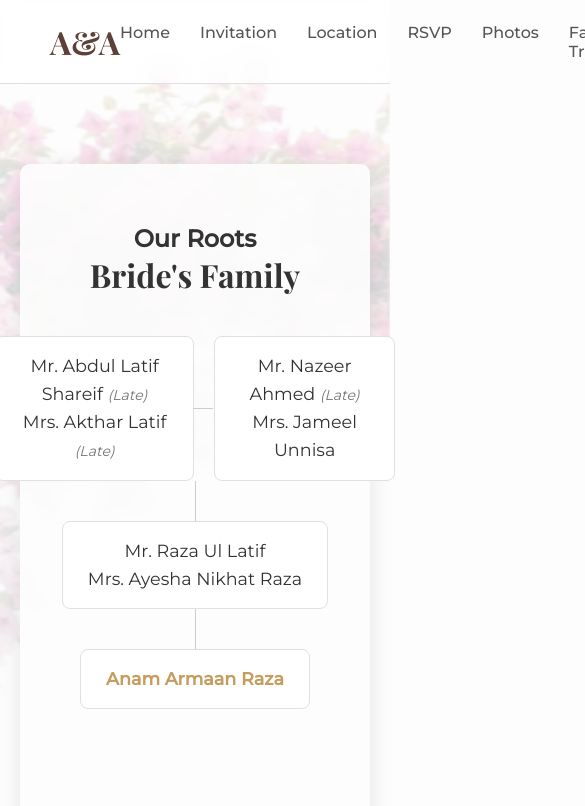
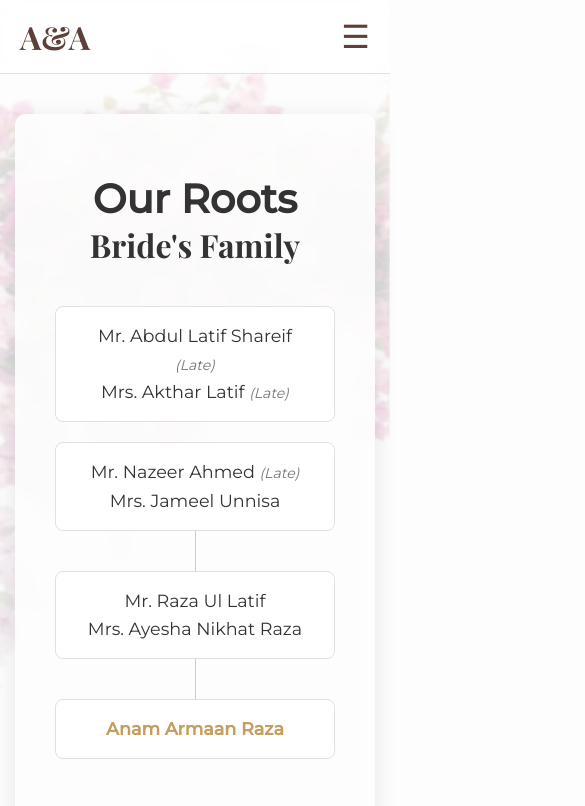
Before and after one commit to yaseenaamir/wedding-website, a plain HTML site: page family-tree.html in a window 390 px wide. Shown: the top 806 px of the page, 585 px wide, since content can reach past the window. Drawn offline with nearby package versions, Linux system fonts and the light colour scheme.

Commit message:
Update hamburger menu

```diff
--- a/family-tree.html
+++ b/family-tree.html
@@ -13,7 +13,7 @@
     <header>
         <a href="index.html" class="logo">A&A</a>
         <nav>
-            <ul>
+            <ul id="nav-links">
                 <li><a href="index.html">Home</a></li>
                 <li><a href="invitation.html">Invitation</a></li>
                 <li><a href="location.html">Location</a></li>
@@ -22,6 +22,9 @@
                 <li><a href="family-tree.html">Family Tree</a></li>
             </ul>
         </nav>
+        <div id="hamburger-icon">
+            &#9776;
+        </div>
     </header>
 
     <section id="family-tree">
--- a/style.css
+++ b/style.css
@@ -379,3 +379,93 @@ header nav ul li a:hover {
     color: var(--brown);
     text-decoration: none;
 }
+
+/* ==========================================================================
+   # RESPONSIVE STYLES (FOR MOBILE & TABLETS)
+   ========================================================================== */
+
+/* This code will apply only on screens 768px wide or smaller */
+@media (max-width: 768px) {
+
+    /* --- Header & Navigation --- */
+    header {
+        padding: 15px 20px;
+    }
+
+    #hamburger-icon {
+        display: block;
+        font-size: 2em;
+        cursor: pointer;
+        color: var(--brown);
+    }
+
+    header nav {
+        position: absolute;
+        top: 71px; /* Height of the header */
+        left: 0;
+        width: 100%;
+        background-color: rgba(255, 255, 255, 0.95);
+        backdrop-filter: blur(10px);
+        max-height: 0; /* Hidden by default */
+        overflow: hidden;
+        transition: max-height 0.5s ease-out;
+    }
+
+    header nav ul {
+        flex-direction: column; /* Stack links vertically */
+        padding: 20px;
+        gap: 0;
+    }
+
+    header nav ul li a {
+        display: block;
+        padding: 15px;
+        text-align: center;
+        border-bottom: 1px solid var(--border-color);
+    }
+
+    header nav ul li:last-child a {
+        border-bottom: none;
+    }
+
+    /* This class will be added by JavaScript to show the menu */
+    nav.nav-active {
+        max-height: 500px; /* Animate the menu open */
+    }
+
+    /* --- General Layout & Font Sizes --- */
+    section {
+        padding: 40px 15px;
+    }
+
+    h2, #location > h2, #family-tree > h2 {
+        font-size: 2.5em !important;
+    }
+
+    /* --- Home Page --- */
+    #home .names h1 {
+        font-size: 3em; /* Reduce font size of names */
+    }
+
+    .wedding-dates, .tree-container {
+        flex-direction: column; /* Stack dates and family trees vertically */
+        gap: 30px;
+    }
+    .date-separator { display: none; }
+
+    /* --- Location Page --- */
+    .additional-info-container {
+        margin-top: 40px;
+    }
+
+    /* --- Family Tree --- */
+    .family-side {
+        min-width: 100%;
+    }
+    .generation {
+        flex-direction: column;
+    }
+    .member:not(:last-child)::after {
+        display: none; /* Remove horizontal lines */
+    }
+}
```
Also changed, not shown: index.html (+4 -1 lines), invitation.html (+5 -2 lines), location.html (+4 -1 lines), photos.html (+5 -3 lines), rsvp.html (+5 -2 lines), script.js (+11 -0 lines).
